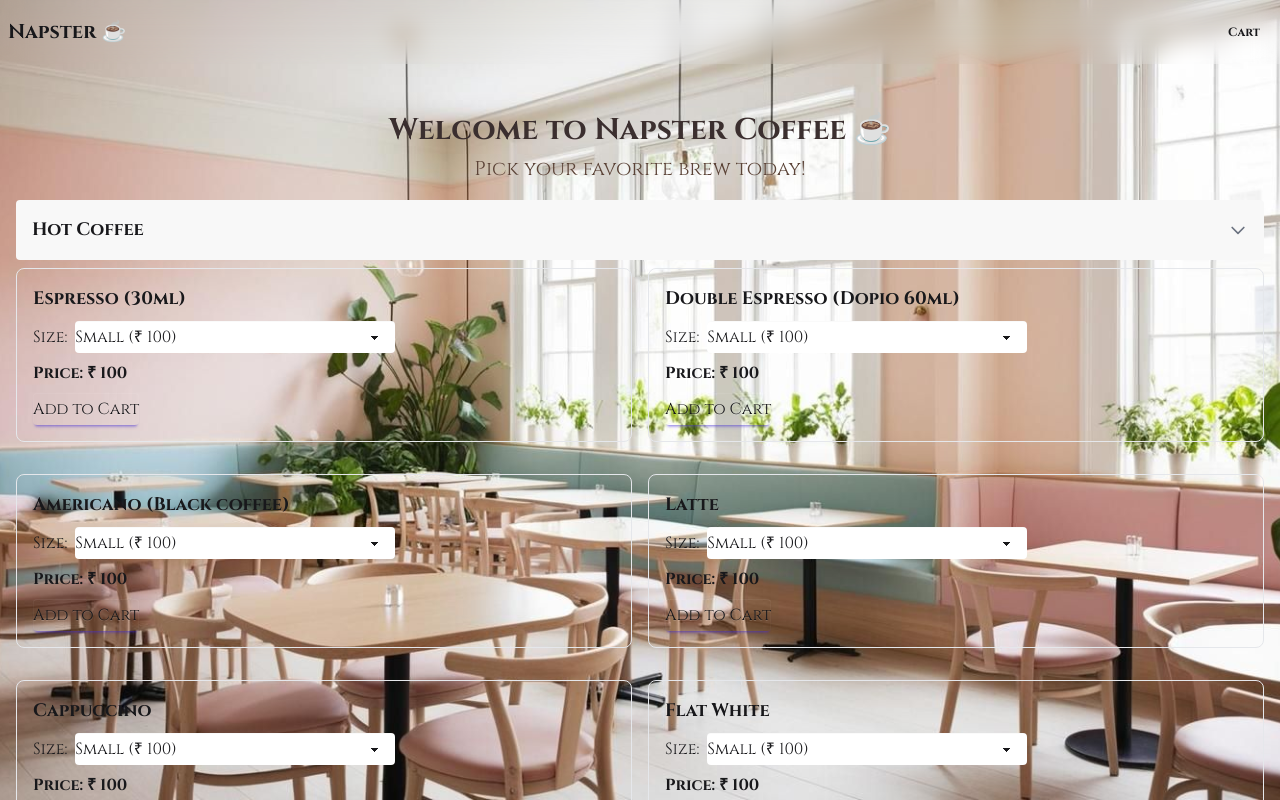
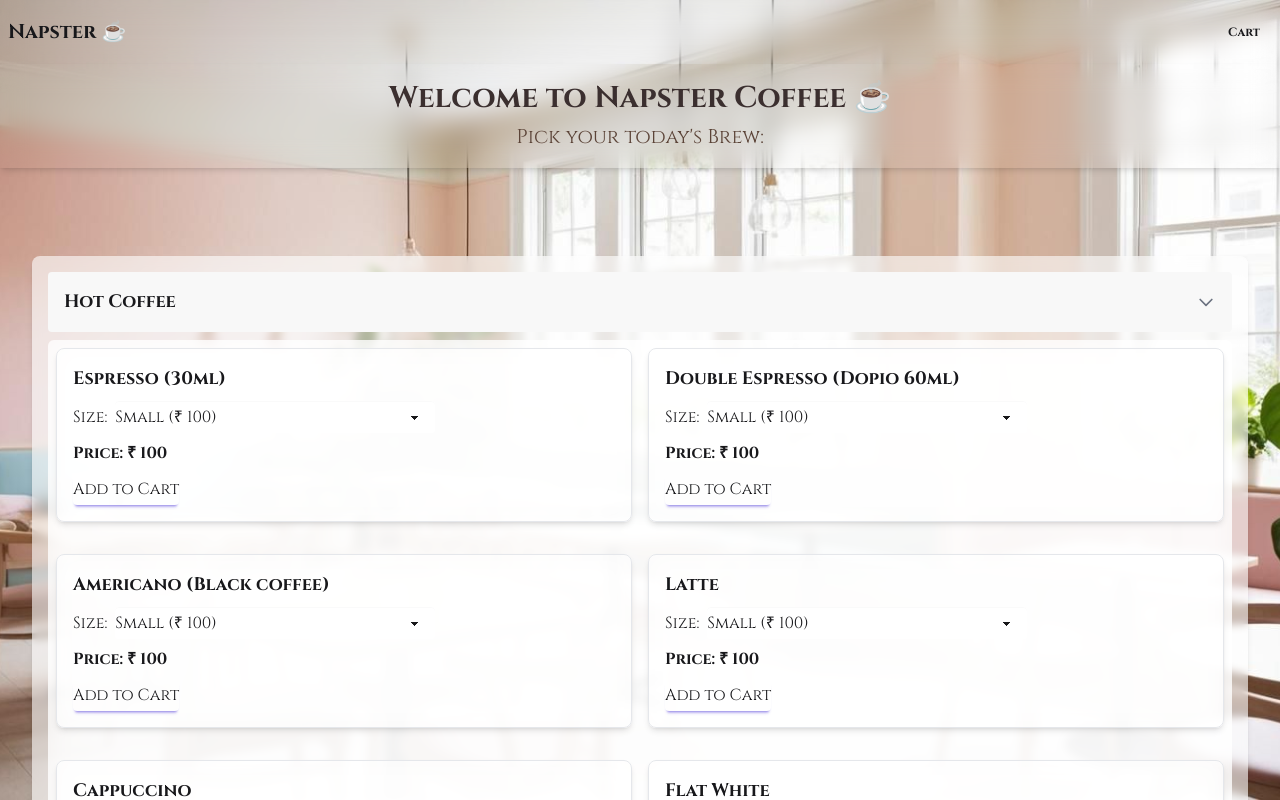
Before and after one commit to Apoorva-Pant/qr-menu-app, a Next.js app: page / in a window 1280 px wide. Both pictures are taken after a click on the element "Hot Coffee". Shown: the top 800 px of the page. Built offline with nearby package versions, Linux system fonts and the light colour scheme.

Commit message:
Updated MenuSection, MenuItem and Cart

```diff
--- a/app/cart/page.jsx
+++ b/app/cart/page.jsx
@@ -5,8 +5,10 @@ import Cart from '../../components/Cart';
 export default function CartPage() {
   return (
     <div className="p-4">
-      <h1 className="text-2xl font-bold mb-4">🛒 Your Cart</h1>
-      <Cart />
+      <div className="backdrop-blur-md bg-white/40 rounded-lg shadow-md p-6">
+        <h1 className="text-2xl font-bold mb-4">🛒 Your Cart</h1>
+        <Cart />
+      </div>
     </div>
   );
 }
--- a/app/page.jsx
+++ b/app/page.jsx
@@ -2,16 +2,18 @@ import MenuSection from '../components/MenuSection';
 
 export default function Home() {
   return (
-    <div>
-     <h1 className="text-3xl font-bold text-center my-4 text-[#3b2f2f]">
+    <>
+      <section className="fixed top-16 left-0 w-full z-50 bg-base-200/80 backdrop-blur-md text-center py-4 shadow-md">
+        <h1 className="text-3xl font-bold text-[#3b2f2f]">
           Welcome to Napster Coffee <span className="animate-bounce">☕</span><br />
           <span className="text-xl font-normal text-[#5c4438]">
-    Pick your favorite brew today!
+            Pick your today's Brew:
           </span>
         </h1>
-
-
+      </section>
+      <div className="pt-40 px-4">
         <MenuSection />
       </div>
+    </>
   );
 }
--- a/components/Cart.jsx
+++ b/components/Cart.jsx
@@ -9,7 +9,9 @@ export default function Cart() {
   return (
     <div>
       {cart.length === 0 ? (
-        <p className="text-center text-lg mt-10">🛒 Your cart is empty!</p>
+        <p className="text-center text-lg py-8 bg-white/30 backdrop-blur-sm rounded-lg shadow">
+  Your cart is empty.
+</p>
       ) : (
         cart.map((item, index) => (
           <div
@@ -27,9 +29,10 @@ export default function Cart() {
             </div>
             <button
               onClick={() => removeFromCart(index)}
-              className="btn btn-error btn-sm"
+                className="text-red-600 hover:text-red-800 text-xl sm:text-lg px-2 py-1 rounded-full ml-auto"
+                title="Remove"
             >
-              ❌ Remove
+              ❌
             </button>
           </div>
         ))
--- a/components/CategoryTile.jsx
+++ b/components/CategoryTile.jsx
@@ -57,11 +57,12 @@ export default function CategoryTile({ category }) {
           expanded ? 'max-h-[1000px] opacity-100 mt-2' : 'max-h-0 opacity-0'
         }`}
       >
-        <div className="grid grid-cols-1 sm:grid-cols-2 gap-4">
-          {category.item.map((item) => (
-            <MenuItem key={item.id} item={item} />
-          ))}
-        </div>
+       <div className="grid grid-cols-1 sm:grid-cols-2 gap-4 bg-white/70 backdrop-blur-md p-2 rounded-md">
+  {category.item.map((item) => (
+    <MenuItem key={item.id} item={item} />
+  ))}
+</div>
+
       </div>
     </div>
   );
--- a/components/MenuItem.jsx
+++ b/components/MenuItem.jsx
@@ -24,11 +24,12 @@ export default function MenuItem({ item }) {
 }
 
   return (
-    <div
-      className={`border p-4 rounded-lg mb-4 ${
-        !isAvailable ? "opacity-50 pointer-events-none" : ""
-      }`}
-    >
+   <div
+  className={`border p-4 rounded-lg mb-4 backdrop-blur-md bg-white/40 shadow-md ${
+    !isAvailable ? "opacity-50 pointer-events-none" : ""
+  }`}
+>
+
       <h3 className="text-lg font-semibold mb-2">{item.name}</h3>
 
       <div className="flex items-center gap-2 mb-2">
--- a/components/MenuSection.jsx
+++ b/components/MenuSection.jsx
@@ -4,7 +4,7 @@ import CategoryTile from './CategoryTile';
 
 export default function MenuSection() {
   return (
-    <div className="flex flex-col gap-4">
+    <div className="flex flex-col gap-4 bg-white/60 backdrop-blur-sm p-4 rounded-lg shadow-md">
       {categories.map((category) => (
         <CategoryTile key={category.name} category={category} />
       ))}
--- a/context/CartContext.jsx
+++ b/context/CartContext.jsx
@@ -16,7 +16,7 @@ function showToast(message) {
   document.body.appendChild(toast);
 
   // Set the toast to show above the navbar (adjust as needed for your navbar height)
-  toast.style.top = "70px"; // Adjust to match your navbar height
+  toast.style.top = "400px"; // Adjust to match your navbar height
 
   setTimeout(() => {
     document.body.removeChild(toast);
```
Lines whose indentation alone changed are shown as unchanged.
